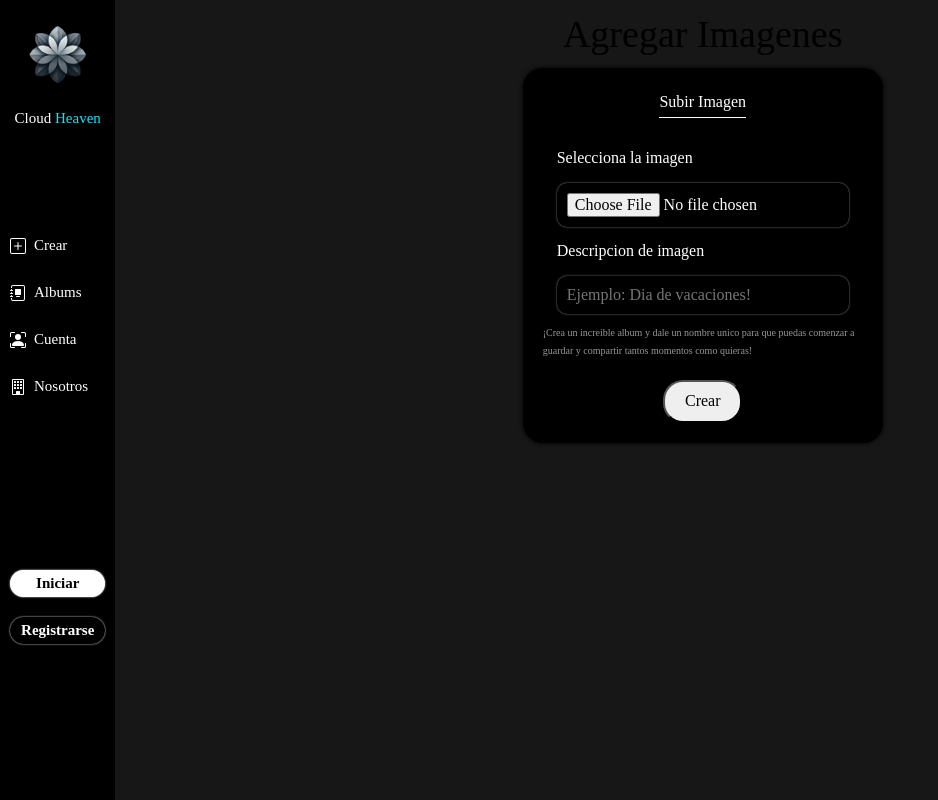
After one commit to Brian07052024/Cloud-Heaven, a PHP site: page /agregar_imagenes.php in a window 1280 px wide. The commit adds this page. Shown: the whole page, without its empty margins (0-938 px from the left). Run offline with PHP 8.4, Linux system fonts and the light colour scheme; some web fonts are replaced.

```diff
--- /dev/null
+++ b/agregar_imagenes.php
@@ -0,0 +1,33 @@
+<?php
+    require "includes/templates/header.php";
+    require "config/database.php";
+    $db = conectarDB();//osea tiene que ser true el valor desde la database en /config
+
+    $id_sesion = 1;
+
+
+
+?>
+        <main class="">
+            <h1>Agregar Imagenes</h1>
+            <form class="forms contenedor" method="POST" action="agregar_imagenes.php">
+                <fieldset>
+                    <legend>Subir Imagen</legend>
+                    <label for="src">Selecciona la imagen</label>
+                    <input id="src" name="src" type="file">
+
+                    <label for="descripcion">Descripcion de imagen</label>
+                    <input id="descripcion" name="descripcion" type="text" placeholder="Ejemplo: Dia de vacaciones!">
+                </fieldset>
+
+                <div class="atton">
+                    <p>¡Crea un increible album y dale un nombre unico para que puedas comenzar a guardar y compartir tantos momentos como quieras!</p>
+                </div>
+
+                <button class="forms-btn" type="submit">Crear</button>
+
+            </form><!-- FIN FORMS -->
+        </main><!-- FIN MAIN -->
+    </div><!-- FIN PRINCIPAL -->
+</body>
+</html>
--- a/src/scss/base/_variables.scss
+++ b/src/scss/base/_variables.scss
@@ -11,7 +11,9 @@ $desktop: 1024px;
 $negro: #000000;
 $negroClaro: #202020;
 $grisOscuro: #171717;
-$amarillo: #E08709;;
+$amarillo: #E08709;
+$rojo: #ff0000;
+$rojoClaro: #ff8080;
 $verde: #71B100;
 $cian: #00eaff;
 $blanco: #FFFFFF;
--- a/src/scss/internas/_albums.scss
+++ b/src/scss/internas/_albums.scss
@@ -3,6 +3,7 @@
 
 
 .contenedor-albums {
+    margin-top: 3rem;
     display: flex;
     flex-wrap: wrap; /* Acomoda los álbumes en varias filas si es necesario */
     justify-content: center; /* Centra los álbumes dentro del contenedor */
--- a/src/scss/internas/_forms.scss
+++ b/src/scss/internas/_forms.scss
@@ -10,11 +10,11 @@
     background-color: v.$negro;
     border-radius: 2rem;
     width: auto;
-    max-width: 30rem;
+    max-width: min-content;
     max-height: 50rem;
     padding: 2rem;
     box-shadow: 0 0 0.5rem 0 rgb(0, 0, 0);
-
+    // transition: margin-top 3s ease-in;
 
     p{
         color: v.$gris;
@@ -38,7 +38,6 @@
             }
         }
 
-
         input{
             background-color: transparent;
             border: none;
@@ -46,6 +45,10 @@
             box-shadow: 0 0 0.2rem 0 v.$gris;
             padding: 1rem;
             color: v.$blanco;
+            width: auto;
+        }
+        .add_img{
+            width: 25rem;
         }
     }
 }
@@ -61,5 +64,28 @@
 .main-crear{
     padding: 1rem;
     display: flex;
+    flex-direction: column;
     align-items: center;
+    justify-content: center;
+    gap: 4rem;
 }
+
+.error{
+    padding: 1rem;
+    background-color: v.$rojoClaro;
+    border: solid 0.2rem v.$rojo;
+    border-radius: 2rem;
+    color: black;
+    animation: error 0.5s ease-in-out;
+}
+
+@keyframes error {
+    0%{
+        opacity: 0;
+        transform: translateY(-1rem);
+    }
+    100%{
+        opacity: 1;
+        transform: translateY(0);
+    }
+}
```
Also changed, not shown: crear.php (+27 -7 lines), ver_album.php (added, +17 -0 lines), build/css/app.css, 1 other file.
